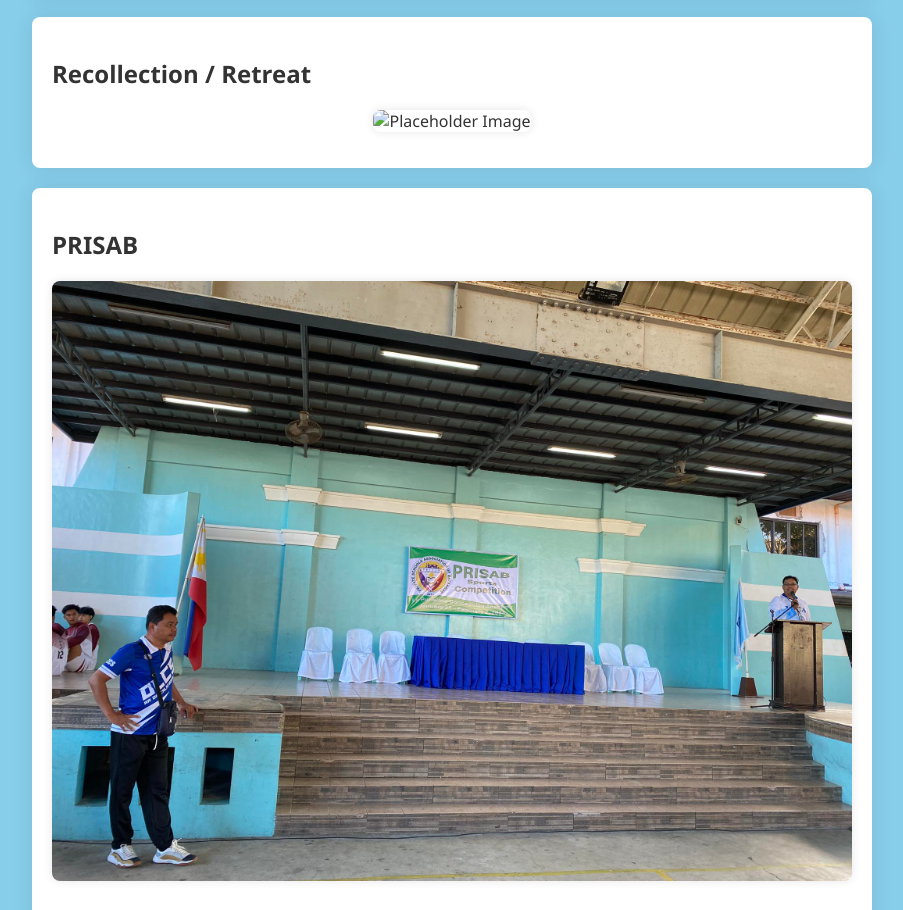
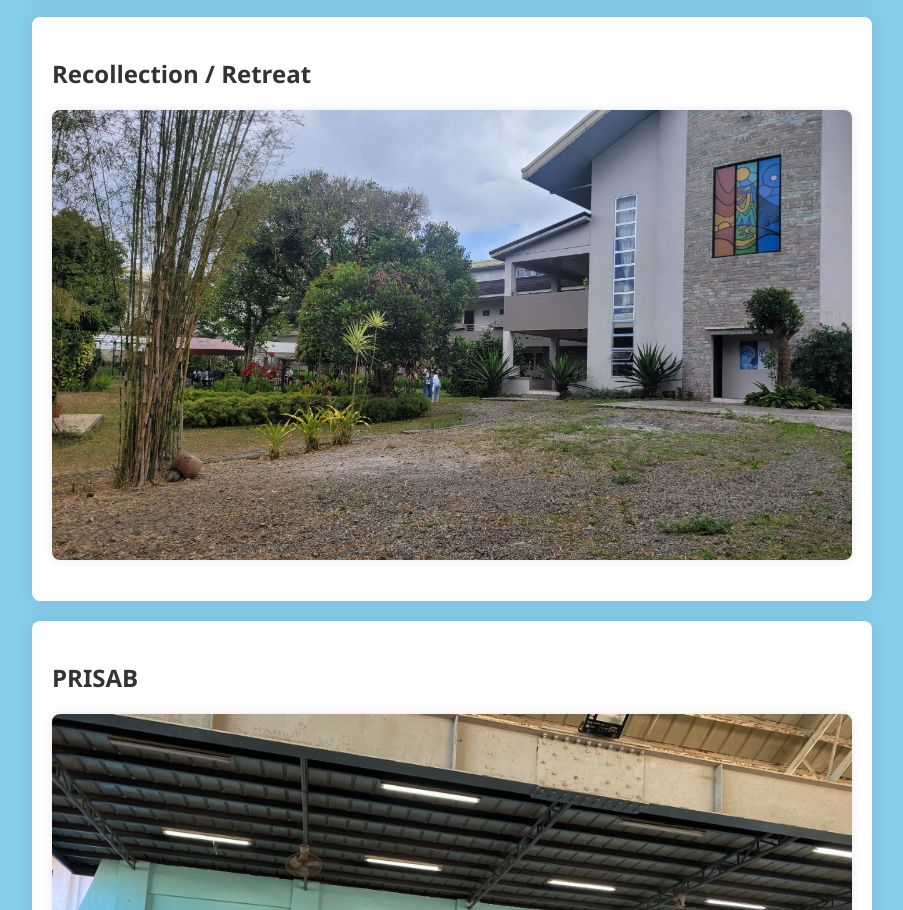
Before and after one commit to Phlodnar/iccinfovibe, a plain HTML site: page Events.html in a window 1280 px wide. Shown: the part 4831-5741 px from the top of the page, without its empty margins (188-1091 px from the left). Drawn offline with Linux system fonts and the light colour scheme.

Commit message:
Events.html

```diff
--- a/Events.html
+++ b/Events.html
@@ -142,7 +142,7 @@
     <p> </p>
 
     <div class="image-section">
-        <img src="retreat house.jpg" alt="Placeholder Image">
+        <img src="retreat.jpg" alt="Placeholder Image">
         <div class="image-text">
             <p></p>
         </div>
```
